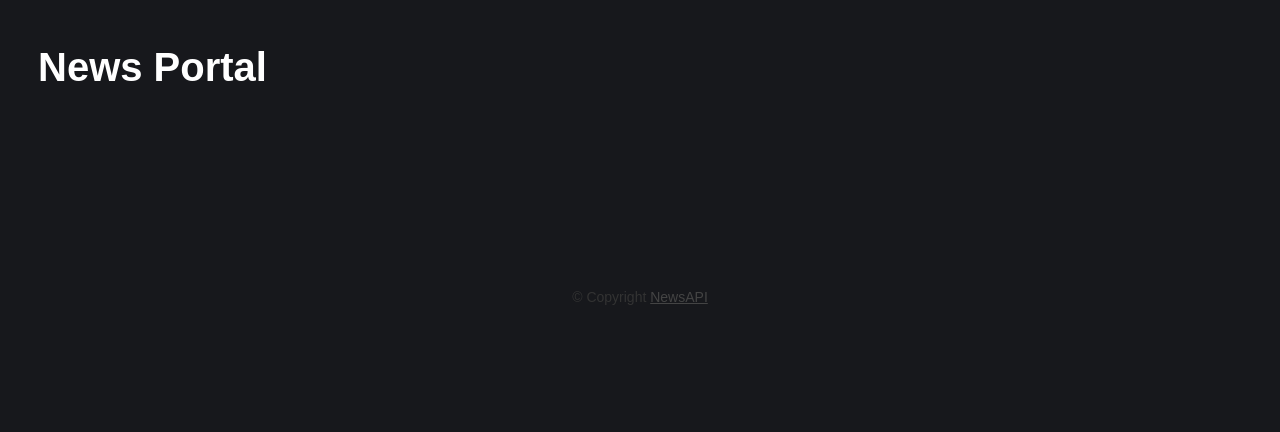
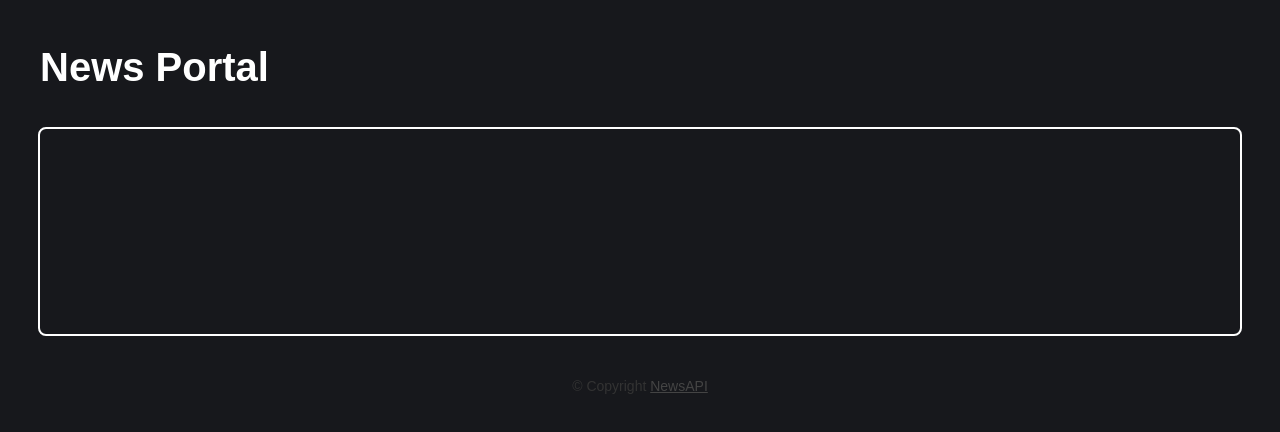
Before and after one commit to oecorango/news-api, a website built with webpack: page news-JS-main/src/index.html in a window 1280 px wide. Built offline with nearby package versions, Linux system fonts and the light colour scheme; no server answers.

Commit message:
feat: change style sources button

```diff
--- a/news-JS-main/src/components/view/news/news.css
+++ b/news-JS-main/src/components/view/news/news.css
@@ -164,3 +164,9 @@
       padding-left: 25px;
   }
 }
+
+@media (min-width: 1000px) {
+  .news__item {
+      max-width: 1200px;
+  }
+}
--- a/news-JS-main/src/components/view/sources/sources.css
+++ b/news-JS-main/src/components/view/sources/sources.css
@@ -1,16 +1,24 @@
 .sources {
   display: flex;
-    flex-wrap: nowrap;
-    width: 100%;
-    height: 120px;
+  flex-wrap: wrap;
+  justify-content: space-around;
+  align-items: center;
+  max-width: 1200px;
+  margin: 0 auto;
+  height: 205px;
   overflow: auto;
-    align-items: center;
+  border: 2px solid #fff;
+  border-radius: 8px;
   font: 300 1em 'Fira Sans', sans-serif;
 }
 
 .source__item {
+  display: flex;
+  justify-content: center;
+  width: 150px;
   background: none;
   border: 2px solid #30c5ff;
+  border-radius: 8px;
   font: inherit;
   line-height: 1;
   margin: 0.5em;
--- a/news-JS-main/src/global.css
+++ b/news-JS-main/src/global.css
@@ -5,6 +5,8 @@ body {
 }
 
 header {
+  max-width: 1200px;
+  margin: 0 auto;
   padding: 10px 30px;
 }
 
```
Lines whose indentation alone changed are shown as unchanged.
